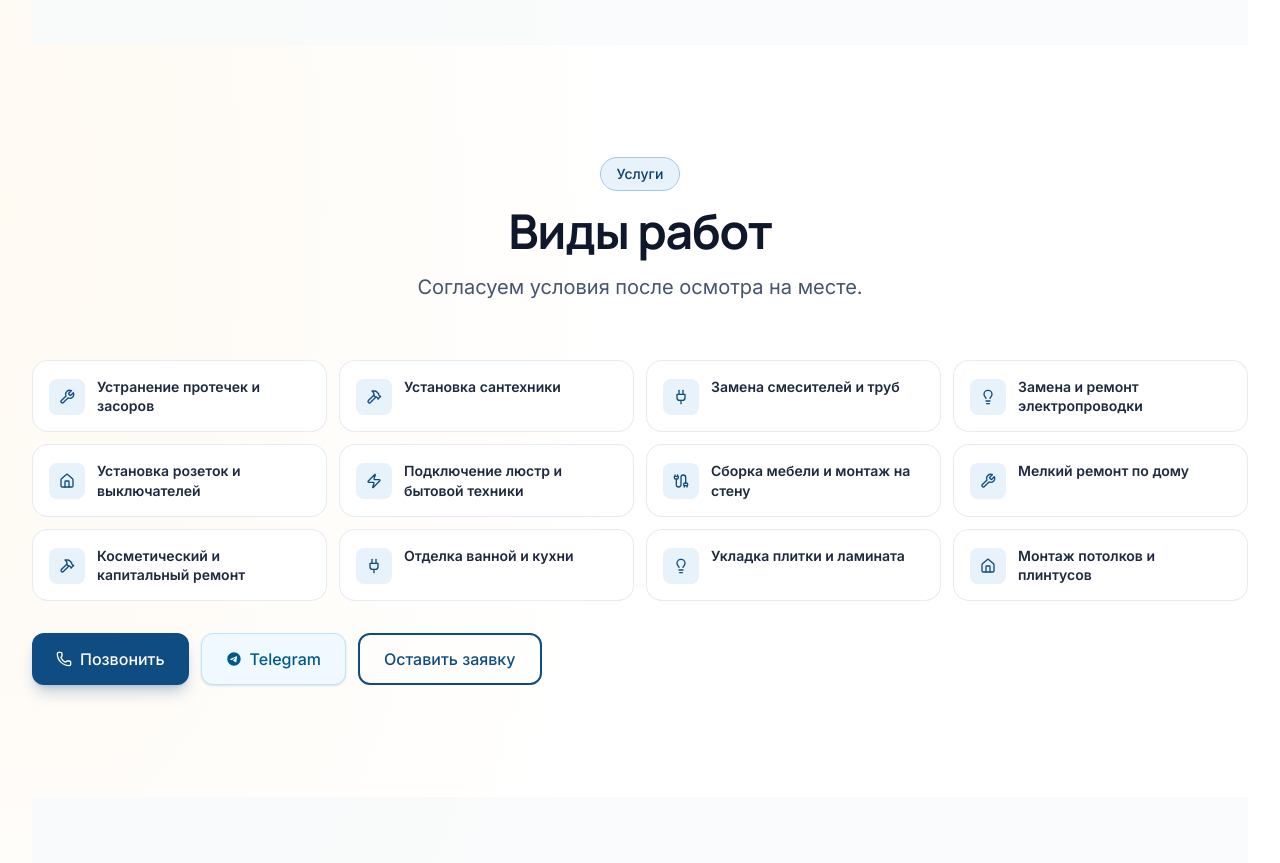
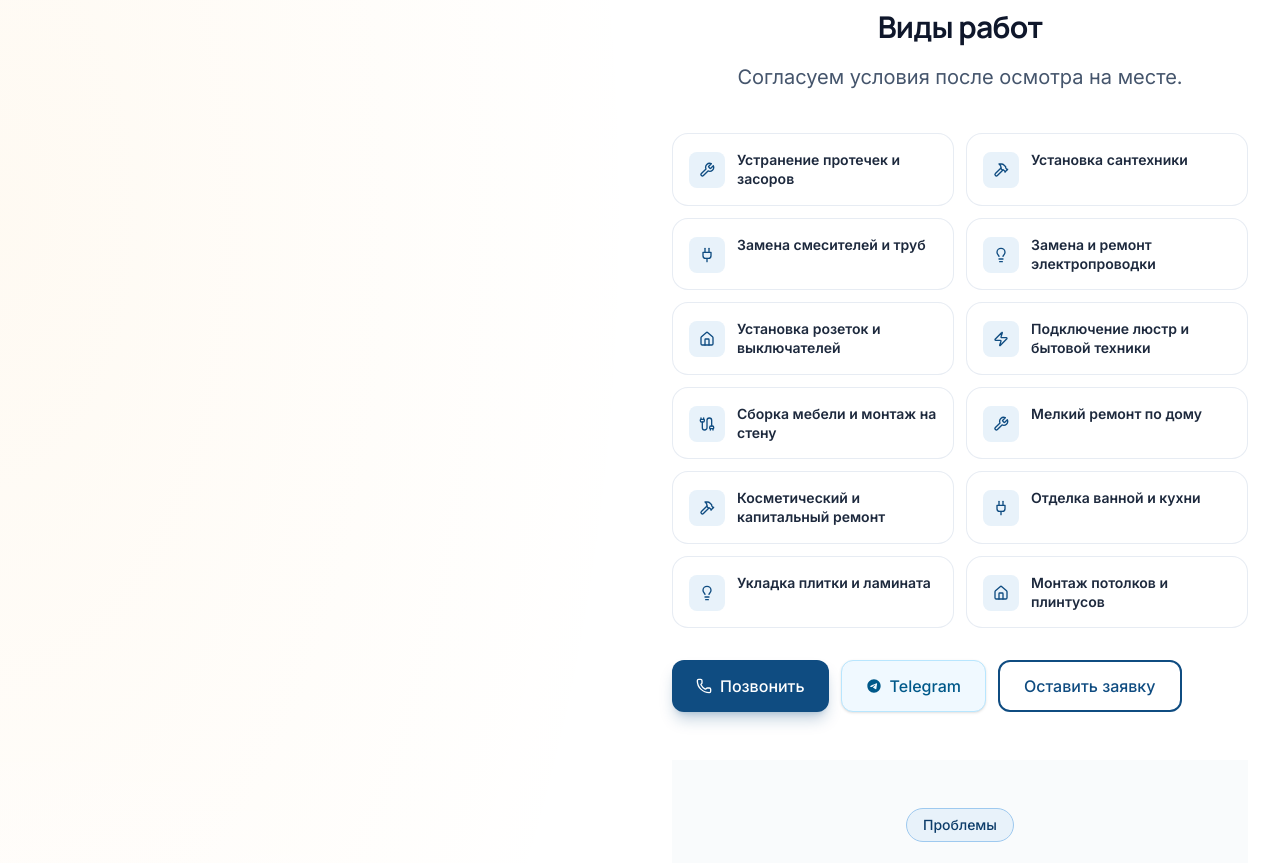
Before and after one commit to SkyDiveZone/garant-site1, a Next.js app: page / in a window 1280 px wide. Shown: the part 1920-2783 px from the top of the page. Built offline with nearby package versions, Linux system fonts and the light colour scheme; no server answers.

Commit message:
Place selling sections directly under the lead form column on all pages.
Co-authored-by: Cursor <cursoragent@cursor.com>

```diff
--- a/src/components/landing/MasterSellingSections.tsx
+++ b/src/components/landing/MasterSellingSections.tsx
@@ -38,6 +38,7 @@ interface MasterSellingSectionsProps {
   formAnchor?: string;
   className?: string;
   compact?: boolean;
+  embedded?: boolean;
 }
 
 export function MasterSellingSections({
@@ -45,6 +46,7 @@ export function MasterSellingSections({
   formAnchor = "#lead-form",
   className,
   compact = false,
+  embedded = true,
 }: MasterSellingSectionsProps) {
   const pathname = usePathname();
   const resolvedSlug =
@@ -52,8 +54,13 @@ export function MasterSellingSections({
   const service = resolvedSlug ? getServiceBySlug(resolvedSlug) : undefined;
   const content = getSellingContent(resolvedSlug, service);
 
-  const sectionClass = compact ? "!py-10 sm:!py-12" : undefined;
+  const sectionClass = compact
+    ? "!py-8 sm:!py-10"
+    : embedded
+      ? "!py-10 sm:!py-12"
+      : undefined;
   const gridGap = compact ? "gap-2.5" : "gap-3";
+  const headerClass = embedded ? "mb-8 sm:mb-10 [&_h2]:text-2xl [&_h2]:sm:text-3xl" : undefined;
 
   return (
     <div className={cn("w-full", className)}>
@@ -62,6 +69,7 @@ export function MasterSellingSections({
           badge={content.badge}
           title={content.about.title}
           subtitle={content.about.subtitle}
+          className={headerClass}
         />
         <p className="mx-auto max-w-3xl text-center text-base leading-relaxed text-slate-600 sm:text-lg">
           {content.about.intro}
@@ -94,10 +102,12 @@ export function MasterSellingSections({
           badge="Услуги"
           title={content.workTypes.title}
           subtitle={content.workTypes.subtitle}
+          className={headerClass}
         />
         <div
           className={cn(
-            "grid sm:grid-cols-2 lg:grid-cols-3 xl:grid-cols-4",
+            "grid sm:grid-cols-2",
+            !embedded && "lg:grid-cols-3 xl:grid-cols-4",
             gridGap
           )}
         >
@@ -128,8 +138,9 @@ export function MasterSellingSections({
           badge="Проблемы"
           title={content.problems.title}
           subtitle={content.problems.subtitle}
+          className={headerClass}
         />
-        <div className={cn("grid sm:grid-cols-2 lg:grid-cols-3", gridGap)}>
+        <div className={cn("grid sm:grid-cols-2", !embedded && "lg:grid-cols-3", gridGap)}>
           {content.problems.items.map((problem) => (
             <article
               key={problem}
@@ -147,8 +158,9 @@ export function MasterSellingSections({
           badge="Ситуации"
           title={content.whenToCall.title}
           subtitle={content.whenToCall.subtitle}
+          className={headerClass}
         />
-        <div className={cn("grid gap-4 sm:grid-cols-2 lg:grid-cols-3", compact && "gap-3")}>
+        <div className={cn("grid gap-4 sm:grid-cols-2", compact && "gap-3")}>
           {content.whenToCall.items.map((item) => {
             const Icon = item.icon ? (WHEN_ICONS[item.icon] ?? CheckCircle2) : CheckCircle2;
             return (
--- a/src/components/sections/MidPageCTA.tsx
+++ b/src/components/sections/MidPageCTA.tsx
@@ -45,9 +45,9 @@ export function MidPageCTA() {
                   className="border-0 bg-white shadow-2xl"
                 />
               }
+              belowForm={<LeadFormSellingBelow compact />}
             />
           </div>
-          <LeadFormSellingBelow compact className="mt-10" />
         </MotionItem>
       </MotionSection>
     </Section>
--- a/src/components/ui/LeadFormSplitLayout.tsx
+++ b/src/components/ui/LeadFormSplitLayout.tsx
@@ -30,14 +30,14 @@ export function LeadFormSplitLayout({
   belowFormClassName,
 }: LeadFormSplitLayoutProps) {
   return (
-    <>
-      <div className={cn(LEAD_FORM_SPLIT_GRID, className)}>
-        <div className={cn(LEAD_FORM_SPLIT_CONTENT, contentClassName)}>{content}</div>
-        <div className={cn(LEAD_FORM_SPLIT_FORM, formClassName)}>{form}</div>
+    <div className={cn(LEAD_FORM_SPLIT_GRID, className)}>
+      <div className={cn(LEAD_FORM_SPLIT_CONTENT, contentClassName)}>{content}</div>
+      <div className={cn(LEAD_FORM_SPLIT_FORM, formClassName)}>
+        {form}
+        {belowForm && (
+          <div className={cn("mt-8 md:mt-10", belowFormClassName)}>{belowForm}</div>
+        )}
       </div>
-      {belowForm && (
-        <div className={cn("mt-10 md:mt-12 lg:mt-14", belowFormClassName)}>{belowForm}</div>
-      )}
-    </>
+    </div>
   );
 }
```
